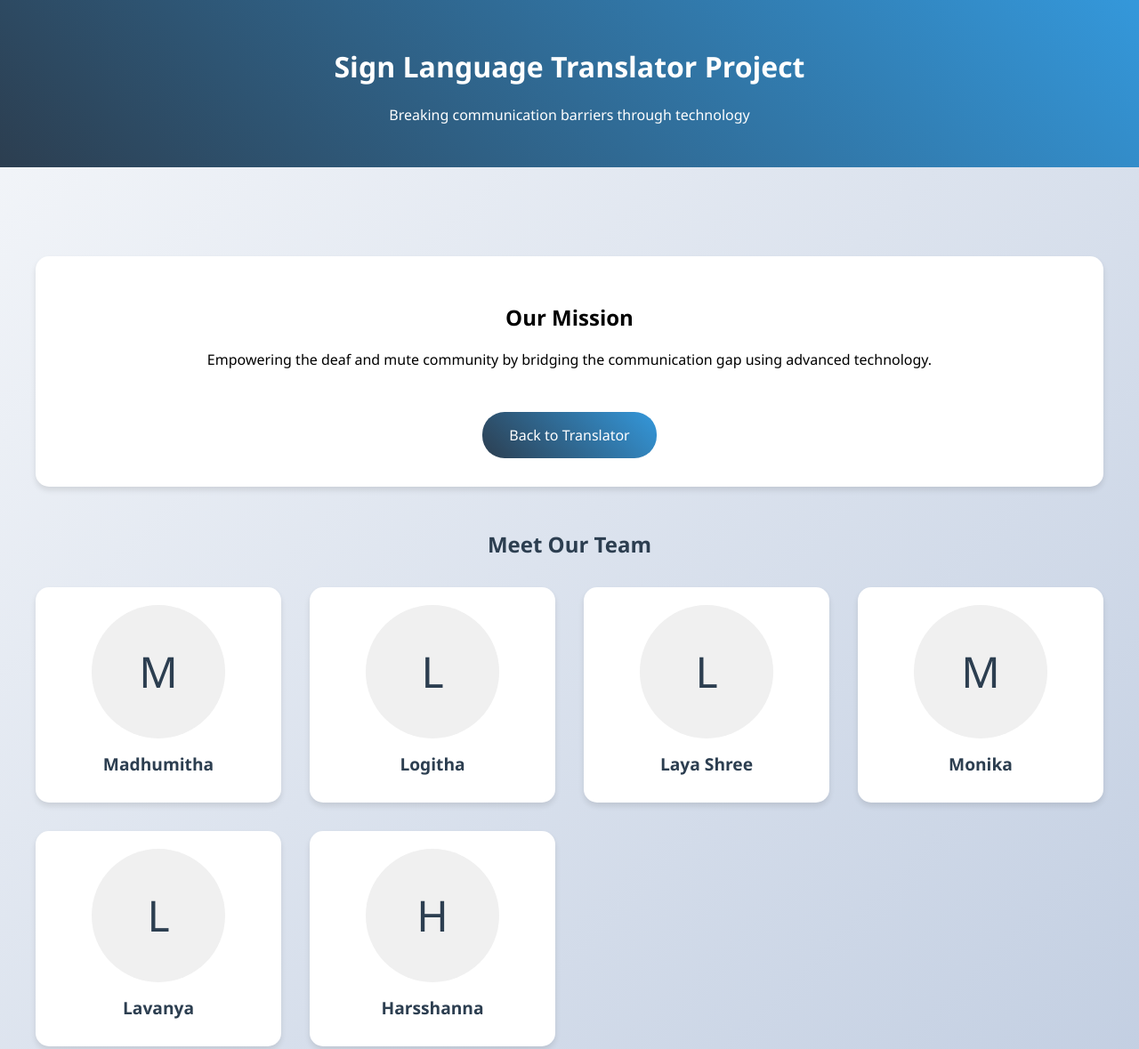
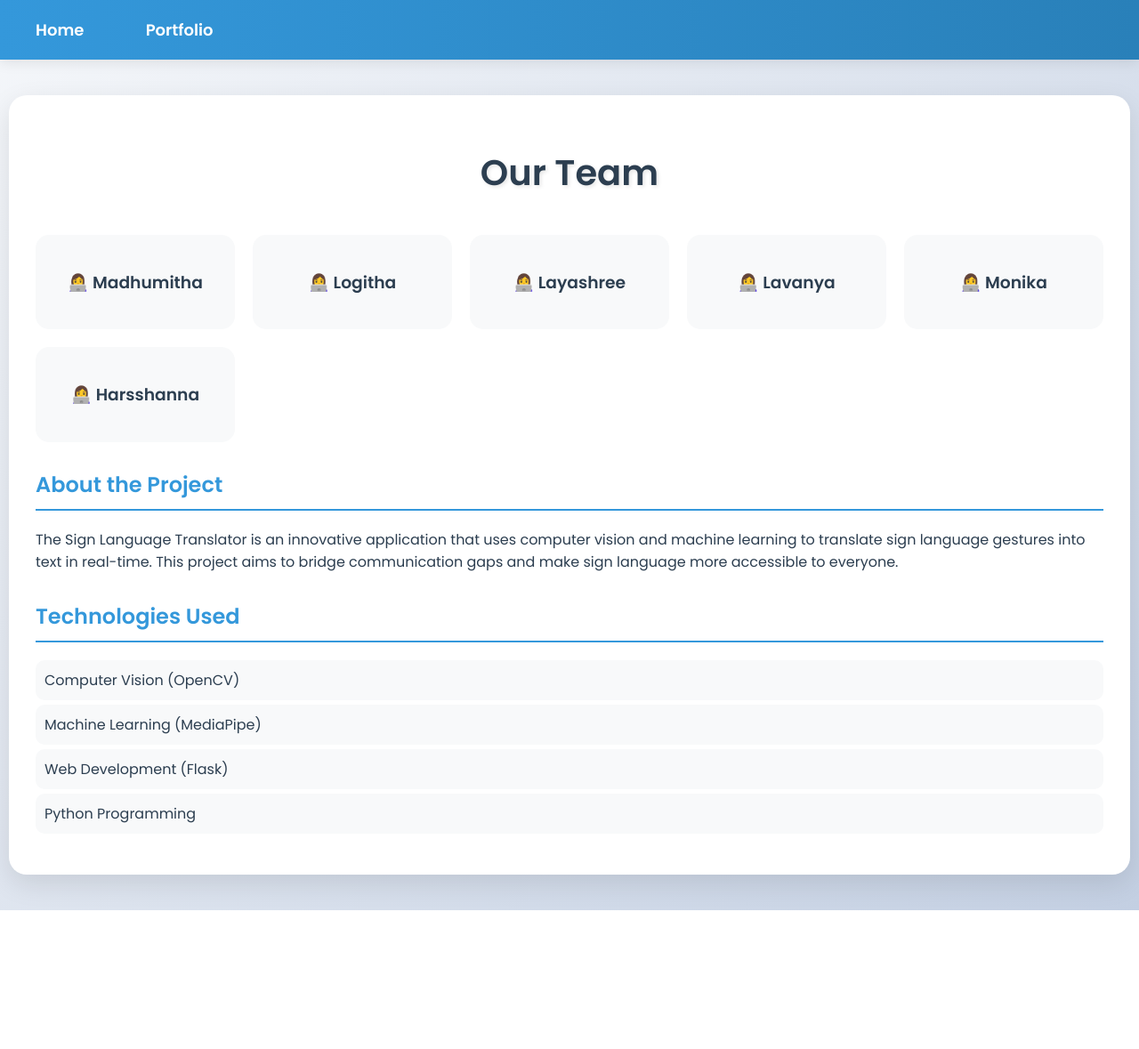
Before and after one commit to Madhumitha-53/sign-language-translator, a plain HTML site: page templates/portfolio.html in a window 1280 px wide. Shown: the top 1179 px of the page at 89% size. After the commit the page ends 1023 px from the top, so only its background shows below. Drawn offline with Linux system fonts and the light colour scheme.

Commit message:
Add templates folder

```diff
--- a/templates/portfolio.html
+++ b/templates/portfolio.html
@@ -1,128 +1,134 @@
 <!DOCTYPE html>
 <html>
 <head>
-    <title>Sign Language Translator Team</title>
+    <title>Portfolio - Sign Language Translator</title>
+    <link href="https://fonts.googleapis.com/css2?family=Poppins:wght@400;600&family=Roboto:wght@400;700&display=swap" rel="stylesheet">
     <style>
         body {
-            font-family: 'Segoe UI', sans-serif;
+            font-family: 'Poppins', sans-serif;
             margin: 0;
-            padding: 0;
             background: linear-gradient(135deg, #f5f7fa 0%, #c3cfe2 100%);
+            min-height: 100vh;
+            color: #2c3e50;
         }
-        .header {
-            background: linear-gradient(45deg, #2c3e50, #3498db);
+        nav {
+            background: linear-gradient(90deg, #3498db, #2980b9);
+            padding: 20px;
+            box-shadow: 0 2px 15px rgba(0,0,0,0.1);
+        }
+        nav a {
+            margin-right: 25px;
+            text-decoration: none;
             color: white;
+            font-size: 18px;
+            padding: 10px 20px;
+            border-radius: 25px;
+            transition: all 0.3s ease;
+            font-weight: 600;
+        }
+        nav a:hover {
+            background-color: rgba(255,255,255,0.2);
+            transform: translateY(-2px);
+        }
+        .content {
+            max-width: 1200px;
+            margin: 40px auto;
+            padding: 30px;
+            background: white;
+            border-radius: 20px;
+            box-shadow: 0 10px 30px rgba(0,0,0,0.1);
+        }
+        h1 {
+            color: #2c3e50;
+            font-size: 2.5em;
             text-align: center;
-            padding: 2rem;
-            margin-bottom: 2rem;
+            margin-bottom: 40px;
+            text-shadow: 2px 2px 4px rgba(0,0,0,0.1);
         }
-        .container {
-            max-width: 1200px;
-            margin: 0 auto;
-            padding: 20px;
+        h2 {
+            color: #3498db;
+            border-bottom: 2px solid #3498db;
+            padding-bottom: 10px;
+            margin-top: 30px;
         }
-        .team-grid {
+        .team-members {
             display: grid;
-            grid-template-columns: repeat(auto-fit, minmax(250px, 1fr));
-            gap: 2rem;
-            margin-top: 2rem;
+            grid-template-columns: repeat(auto-fit, minmax(200px, 1fr));
+            gap: 20px;
+            margin: 30px 0;
         }
         .team-member {
-            background: white;
+            background: #f8f9fa;
+            padding: 20px;
             border-radius: 15px;
-            padding: 20px;
             text-align: center;
-            box-shadow: 0 4px 6px rgba(0,0,0,0.1);
             transition: transform 0.3s ease;
         }
         .team-member:hover {
-            transform: translateY(-10px);
+            transform: translateY(-5px);
         }
-        .member-img {
-            width: 150px;
-            height: 150px;
-            border-radius: 50%;
-            margin: 0 auto 15px;
-            background: #f0f0f0;
-            display: flex;
-            align-items: center;
-            justify-content: center;
-            font-size: 3em;
-            color: #2c3e50;
+        ul {
+            list-style-type: none;
+            padding: 0;
         }
-        .member-name {
-            color: #2c3e50;
-            font-size: 1.2em;
-            margin: 10px 0;
-        }
-        .member-role {
-            color: #7f8c8d;
-            font-size: 0.9em;
-        }
-        .cta-button {
-            display: inline-block;
-            padding: 15px 30px;
-            background: linear-gradient(45deg, #2c3e50, #3498db);
-            color: white;
-            text-decoration: none;
-            border-radius: 25px;
-            margin-top: 2rem;
+        li {
+            padding: 10px;
+            margin: 5px 0;
+            background: #f8f9fa;
+            border-radius: 10px;
             transition: transform 0.3s ease;
         }
-        .cta-button:hover {
-            transform: scale(1.05);
+        li:hover {
+            transform: translateX(10px);
+            background: #e9ecef;
         }
-        .project-info {
-            text-align: center;
-            margin: 3rem 0;
-            padding: 2rem;
-            background: white;
-            border-radius: 15px;
-            box-shadow: 0 4px 6px rgba(0,0,0,0.1);
+        p {
+            line-height: 1.6;
+            margin: 20px 0;
         }
     </style>
 </head>
 <body>
-    <div class="header">
-        <h1>Sign Language Translator Project</h1>
-        <p>Breaking communication barriers through technology</p>
-    </div>
-
-    <div class="container">
-        <!-- Replace the "Try Our Translator" button with a simple link -->
-        <div class="project-info">
-            <h2>Our Mission</h2>
-            <p>Empowering the deaf and mute community by bridging the communication gap using advanced technology.</p>
-            <a href="/" class="cta-button">Back to Translator</a>
+    <nav>
+        <a href="/">Home</a>
+        <a href="/portfolio">Portfolio</a>
+    </nav>
+    <div class="content">
+        <h1>Our Team</h1>
+        <div class="team-members">
+            <div class="team-member">
+                <h3>👩‍💻 Madhumitha</h3>
+            </div>
+            <div class="team-member">
+                <h3>👩‍💻 Logitha</h3>
+            </div>
+            <div class="team-member">
+                <h3>👩‍💻 Layashree</h3>
+            </div>
+            <div class="team-member">
+                <h3>👩‍💻 Lavanya</h3>
+            </div>
+            <div class="team-member">
+                <h3>👩‍💻 Monika</h3>
+            </div>
+            <div class="team-member">
+                <h3>👩‍💻 Harsshanna</h3>
+            </div>
         </div>
 
-        <h2 style="text-align: center; color: #2c3e50;">Meet Our Team</h2>
-        <div class="team-grid">
-            <div class="team-member">
-                <div class="member-img">M</div>
-                <h3 class="member-name">Madhumitha</h3>
-            </div>
-            <div class="team-member">
-                <div class="member-img">L</div>
-                <h3 class="member-name">Logitha</h3>
-            </div>
-            <div class="team-member">
-                <div class="member-img">L</div>
-                <h3 class="member-name">Laya Shree</h3>
-            </div>
-            <div class="team-member">
-                <div class="member-img">M</div>
-                <h3 class="member-name">Monika</h3>
-            </div>
-            <div class="team-member">
-                <div class="member-img">L</div>
-                <h3 class="member-name">Lavanya</h3>
-            </div>
-            <div class="team-member">
-                <div class="member-img">H</div>
-                <h3 class="member-name">Harsshanna</h3>
-            </div>
-        </div>
+        <h2>About the Project</h2>
+        <p>The Sign Language Translator is an innovative application that uses computer vision
+        and machine learning to translate sign language gestures into text in real-time.
+        This project aims to bridge communication gaps and make sign language more accessible
+        to everyone.</p>
+
+        <h2>Technologies Used</h2>
+        <ul>
+            <li>Computer Vision (OpenCV)</li>
+            <li>Machine Learning (MediaPipe)</li>
+            <li>Web Development (Flask)</li>
+            <li>Python Programming</li>
+        </ul>
     </div>
 </body>
 </html>
```
Also changed, not shown: templates/index.html (+81 -49 lines).
